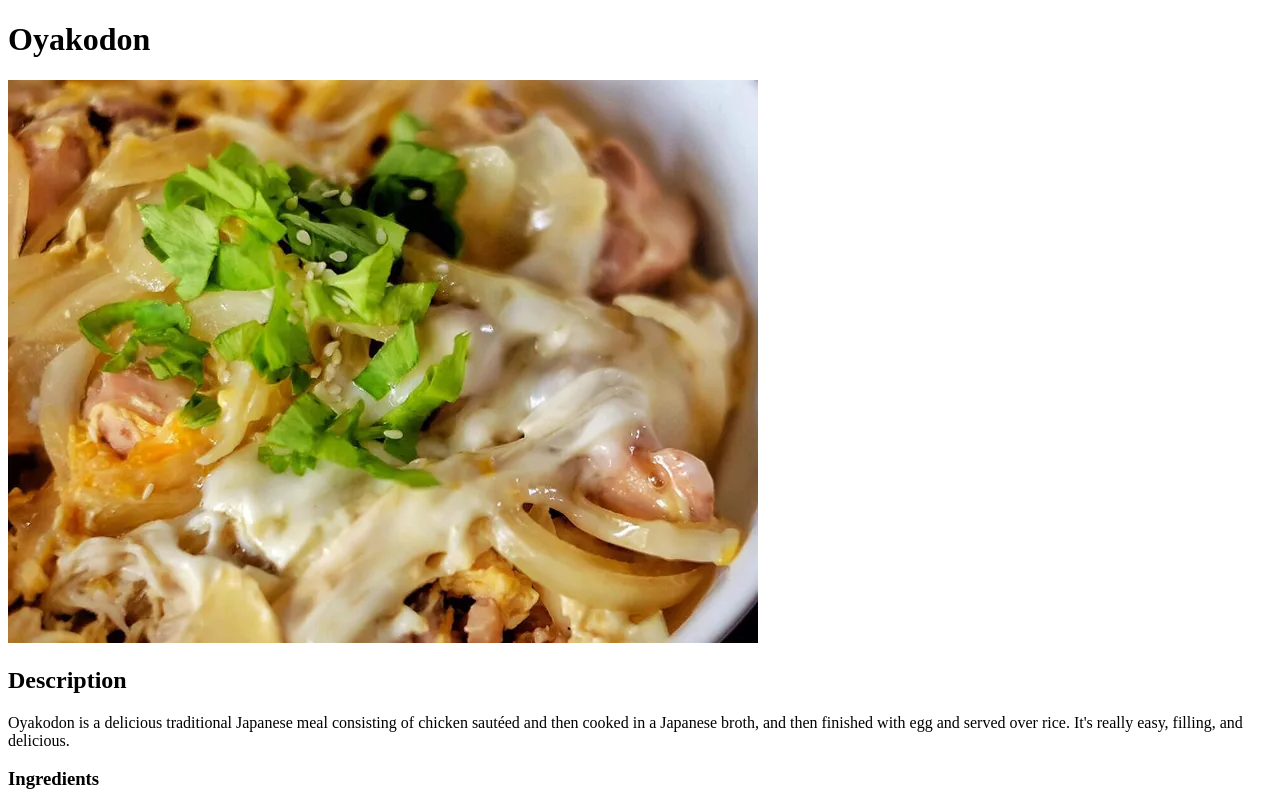
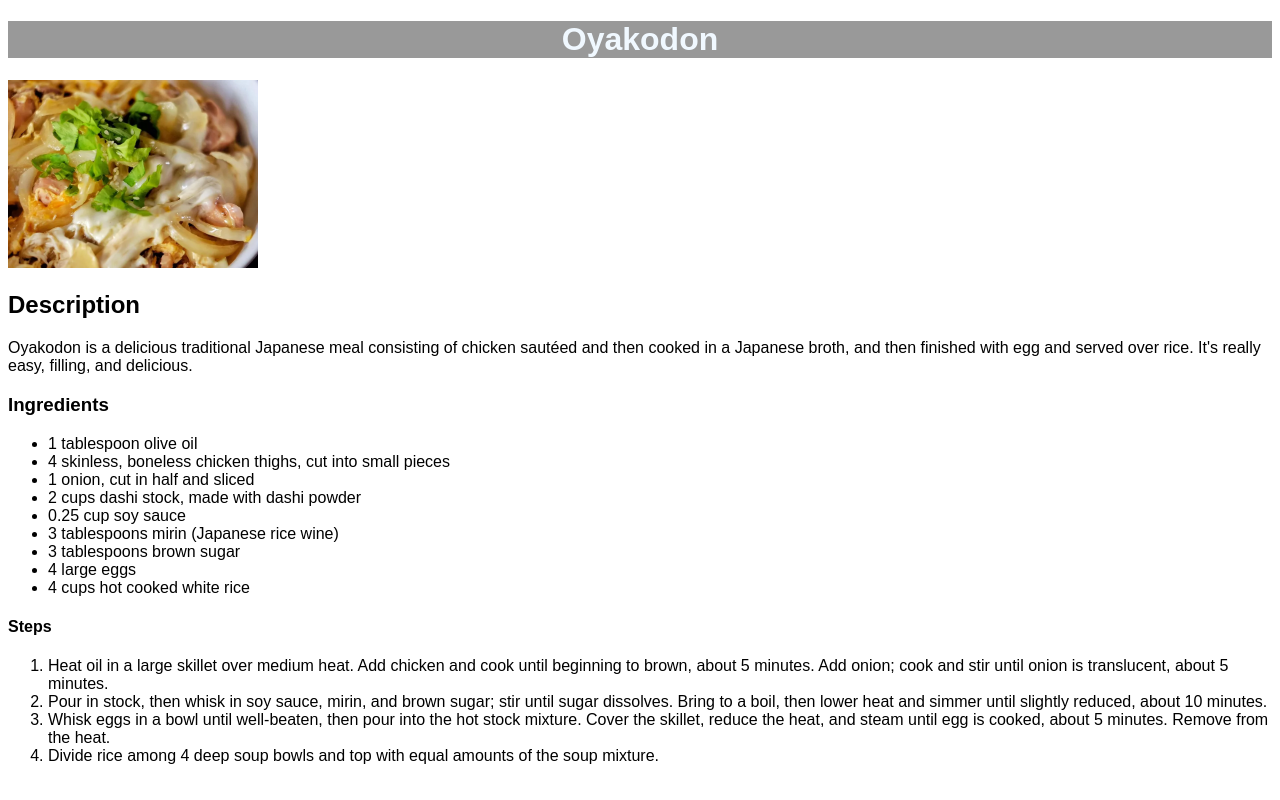
Before and after one commit to Pradheon/odin-recipes, a plain HTML site: page recipes/oyakodon.html in a window 1280 px wide. Shown: the top 800 px of the page. Drawn offline with Linux system fonts and the light colour scheme.

Commit message:
Add styles to elements on the page(s)

```diff
--- a/recipes/oyakodon.html
+++ b/recipes/oyakodon.html
@@ -5,10 +5,11 @@
     <meta http-equiv="X-UA-Compatible" content="IE=edge">
     <meta name="viewport" content="width=device-width, initial-scale=1.0">
     <title>Oyakodon</title>
+    <link rel="stylesheet" href="../styles.css" />
 </head>
 <body>
-    <h1>Oyakodon</h1>
-    <img src="../images/oyakodon.jpg" alt="Oyakodon">
+    <h1 class="bg-grey-80">Oyakodon</h1>
+    <img class="small-image" src="../images/oyakodon.jpg" alt="Oyakodon">
     <h2>Description</h2>
     <p>Oyakodon is a delicious traditional Japanese meal consisting of chicken sautéed and then cooked in a Japanese broth, and then finished with egg and served over rice. It's really easy, filling, and delicious.</p>
     <h3>Ingredients</h3>
--- a/styles.css
+++ b/styles.css
@@ -0,0 +1,18 @@
+* {
+    font-family: Arial, Helvetica, sans-serif;
+}
+
+h1,
+.bg-grey-80 {
+    text-align: center;
+    color: aliceblue;
+}
+
+.small-image {
+    width: 250px;
+    height: auto;
+}
+
+.bg-grey-80 {
+    background-color: rgba(128, 128, 128, 0.8);
+}
```
Also changed, not shown: index.html (+13 -4 lines), recipes/avocado-breakfast-sandwich.html (+3 -2 lines), recipes/garlic-bread-spread.html (+3 -2 lines).
